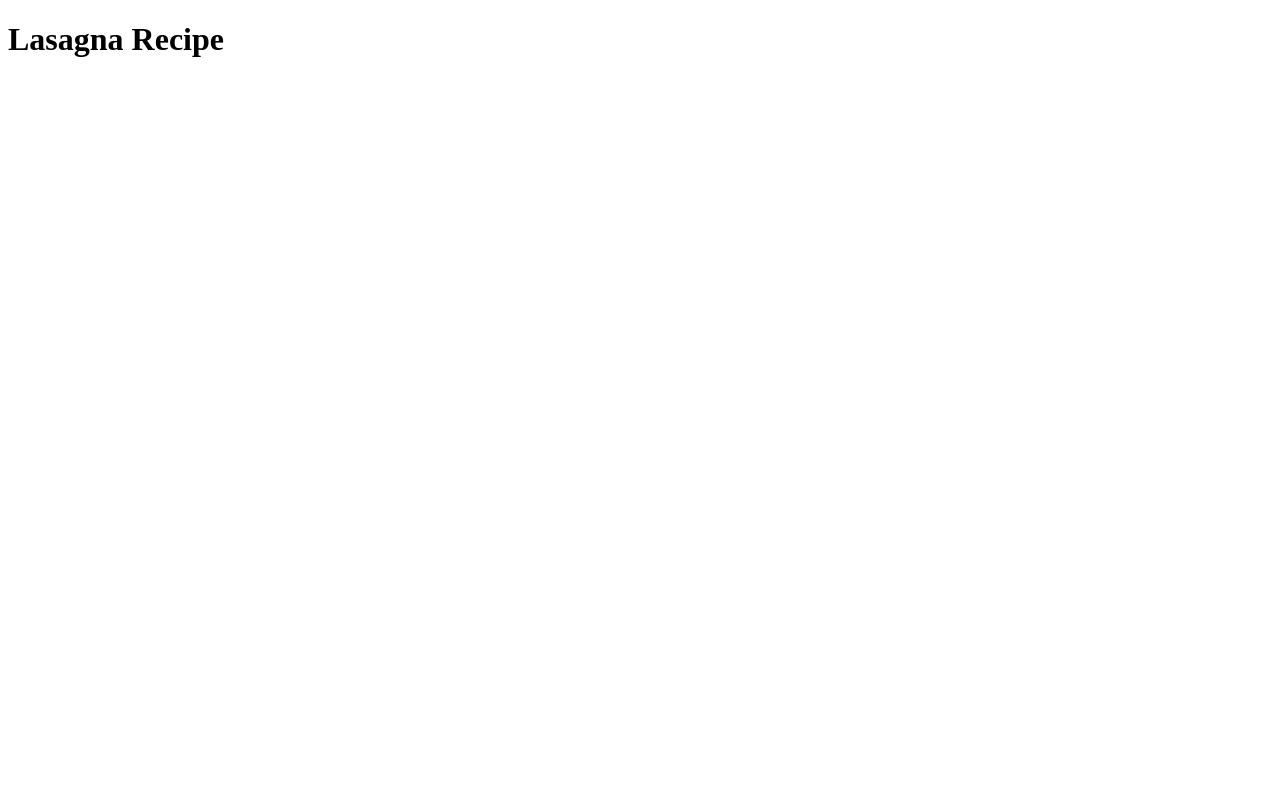
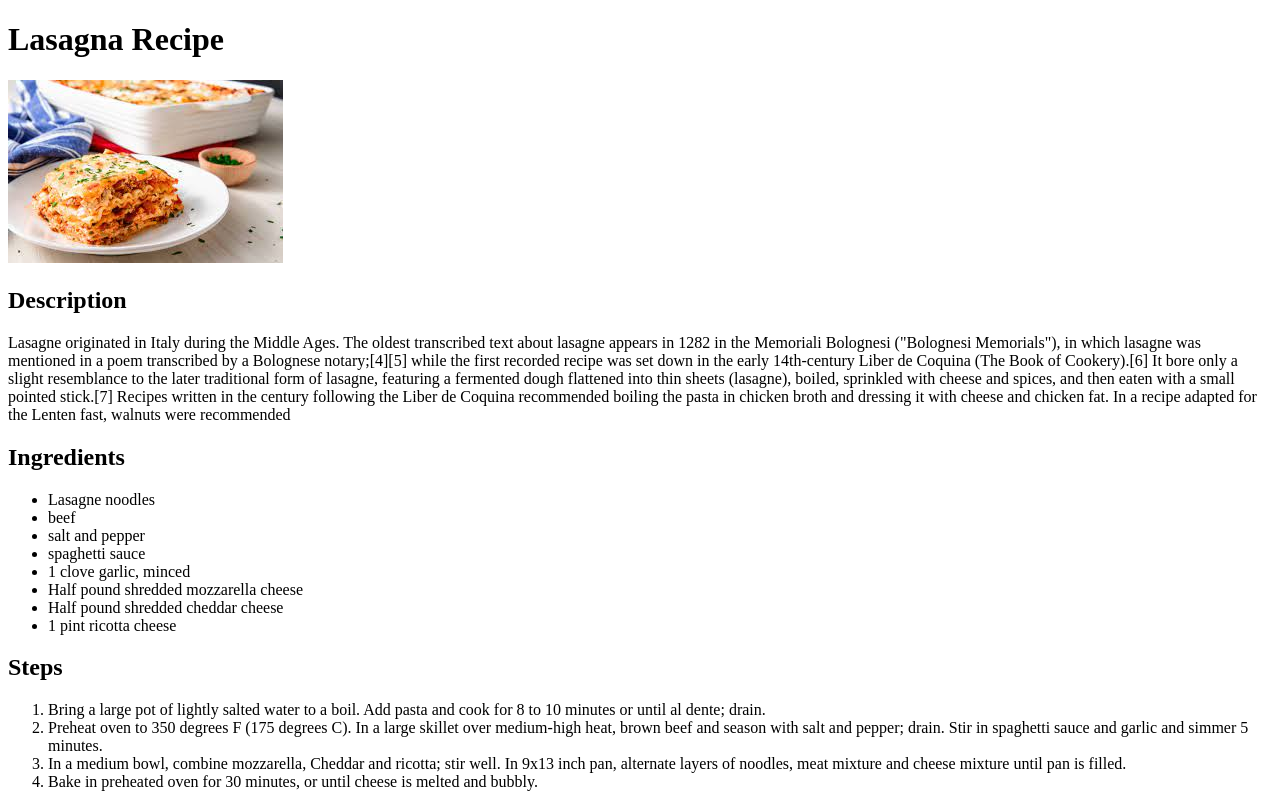
Before and after one commit to danyodang/odin-recipes, a plain HTML site: page recipes/lasagna.html in a window 1280 px wide. Drawn offline with Linux system fonts and the light colour scheme.

Commit message:
add lasagna recipe and images

```diff
--- a/recipes/lasagna.html
+++ b/recipes/lasagna.html
@@ -7,4 +7,27 @@
     </head>
     <body>
         <h1>Lasagna Recipe</h1>
+        <img src="./images/lasagna.jpeg">
+        <h2>Description</h2>
+        <p> Lasagne originated in Italy during the Middle Ages. The oldest transcribed text about lasagne appears in 1282 in the Memoriali Bolognesi ("Bolognesi Memorials"), in which lasagne was mentioned in a poem transcribed by a Bolognese notary;[4][5] while the first recorded recipe was set down in the early 14th-century Liber de Coquina (The Book of Cookery).[6] It bore only a slight resemblance to the later traditional form of lasagne, featuring a fermented dough flattened into thin sheets (lasagne), boiled, sprinkled with cheese and spices, and then eaten with a small pointed stick.[7] Recipes written in the century following the Liber de Coquina recommended boiling the pasta in chicken broth and dressing it with cheese and chicken fat. In a recipe adapted for the Lenten fast, walnuts were recommended </p>
+
+        <h2>Ingredients</h2>
+        <ul>
+            <li>Lasagne noodles</li>
+            <li>beef</li>
+            <li>salt and pepper</li>
+            <li>spaghetti sauce</li>
+            <li>1 clove garlic, minced</li>
+            <li>Half pound shredded mozzarella cheese</li>
+            <li>Half pound shredded cheddar cheese</li>
+            <li>1 pint ricotta cheese</li>
+        </ul>
+        <h2>Steps</h2>
+        <ol>
+            <li>Bring a large pot of lightly salted water to a boil. Add pasta and cook for 8 to 10 minutes or until al dente; drain.</li>
+            <li>Preheat oven to 350 degrees F (175 degrees C). In a large skillet over medium-high heat, brown beef and season with salt and pepper; drain. Stir in spaghetti sauce and garlic and simmer 5 minutes.</li>
+            <li>In a medium bowl, combine mozzarella, Cheddar and ricotta; stir well. In 9x13 inch pan, alternate layers of noodles, meat mixture and cheese mixture until pan is filled.</li>
+            <li>Bake in preheated oven for 30 minutes, or until cheese is melted and bubbly.</li>
+        </ol>
     </body>
+</html>
```
Also changed, not shown: recipes/images/lasagna.jpeg (added).
